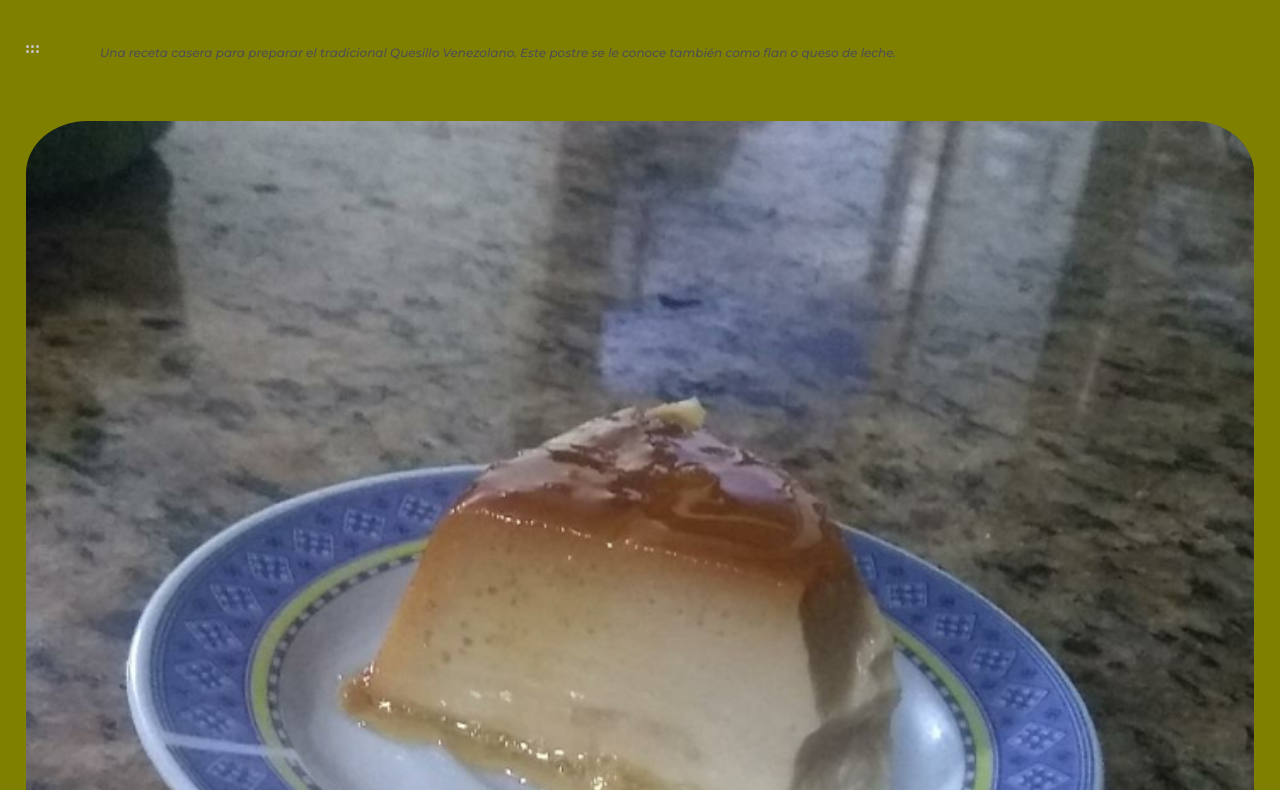
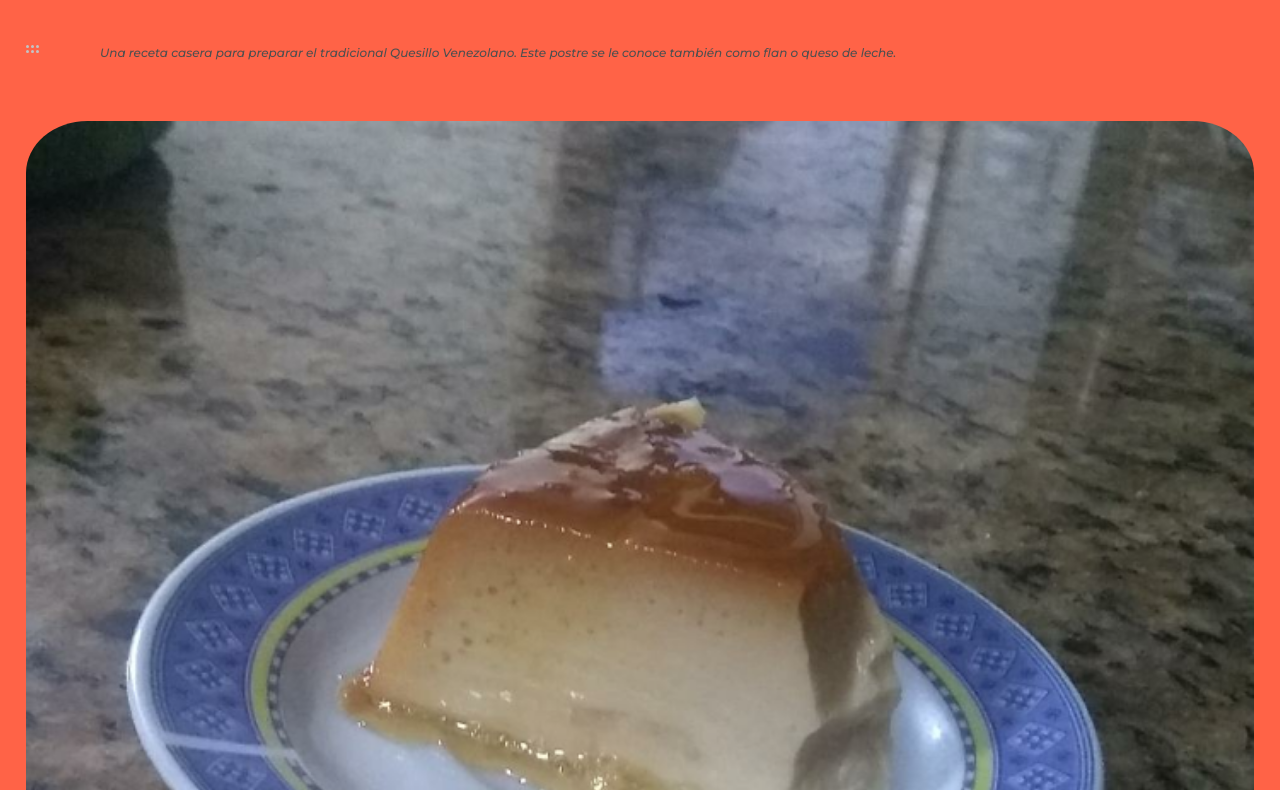
Before and after one commit to pablomalave/04.receta, a plain HTML site: page Index.html in a window 1280 px wide. Shown: the part 74-864 px from the top of the page. Drawn offline with nearby package versions, Linux system fonts and the light colour scheme.

Commit message:
update style.css

```diff
--- a/css/style.css
+++ b/css/style.css
@@ -167,7 +167,7 @@ footer a {
 /* MEDIA QUERIES */
 @media (min-width: 720px){
   body{
-    background-color:   olive;
+    background-color:  tomato;
   }
 
 }
```
